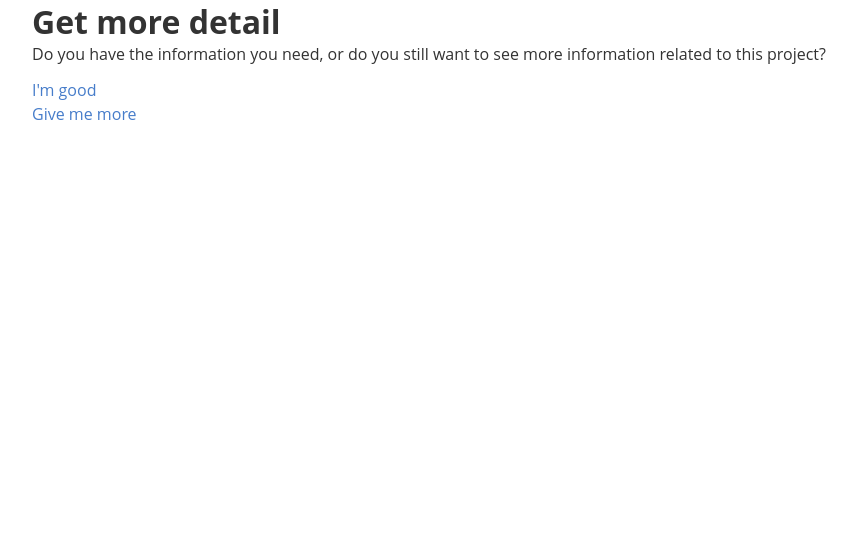
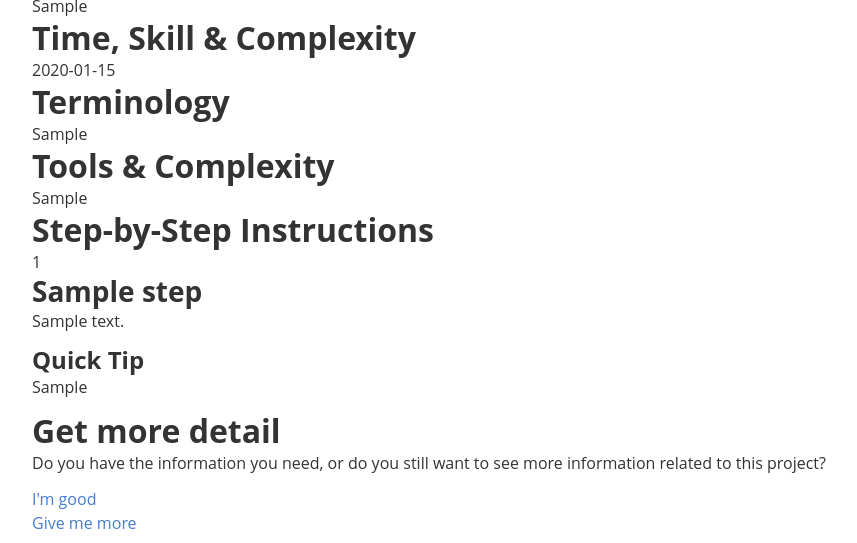
Before and after one commit to draperdan/diy-trainer, a Django app: a page that uses diytrainer/templates/projects/detaillevel_detail.html in a window 1280 px wide. Shown: the part 534-1077 px from the top of the page, without its empty margins (23-880 px from the left). Before the commit the page ends 654 px from the top, so only its background shows below. Run offline with Django 3.2, Linux system fonts and the light colour scheme; tables that the repository leaves empty hold one stand-in row (values such as "Sample post"); some libraries are stand-ins or nearby versions.

Commit message:
Add some project icons, finish project html.

```diff
--- a/diytrainer/guides/urls.py
+++ b/diytrainer/guides/urls.py
@@ -17,6 +17,7 @@ urlpatterns = patterns('',
     ),
     url(
         regex=r'^(?P<guide_version>\d+)/feedback/thanks/$',
-        view=TemplateView.as_view(template_name='guides/feedback_submitted.html')
+        view=TemplateView.as_view(template_name='guides/feedback_submitted.html'),
+        name='guide_feedback_thanks'
     )
 )
--- a/diytrainer/projects/views.py
+++ b/diytrainer/projects/views.py
@@ -1,6 +1,5 @@
 from django.views.generic import CreateView, DetailView, TemplateView
 from django.shortcuts import get_object_or_404
-from django.http import HttpResponseRedirect
 
 from braces.views import SelectRelatedMixin
 
--- a/diytrainer/templates/projects/detaillevel_detail.html
+++ b/diytrainer/templates/projects/detaillevel_detail.html
@@ -5,7 +5,6 @@
 {% block view %}detaillevel{% endblock view %}
 
 {% block content %}
-{{ detaillevel.get_level_display }}
 <header>
     <hgroup>
         <h1>DIY Trainer</h1>
@@ -28,15 +27,38 @@
 </div>
 
 <div class="project_overview">
-    {{ project.description_html|safe }}
+    <h2 class="section_heading">Project Overview</h2>
+    {{ detaillevel.project_overview_html|safe }}
 </div>
 
 <section id="detaillevel_content">
+<h2 class="section_heading">Time, Skill &amp; Complexity</h2>
 {{ detaillevel.time_skill_and_complexity_html|safe }}
 
+{% if detaillevel.terminology %}
+<h2 class="section_heading">Terminology</h2>
 {{ detaillevel.terminology_html|safe }}
+{% endif %}
 
+<h2 class="section_heading">Tools &amp; Complexity</h2>
 {{ detaillevel.tools_and_materials_html|safe }}
+
+<h2 class="section_heading">Step-by-Step Instructions</h2>
+<ol class="step_list">
+{% for step in detaillevel.step_set.all %}
+    <li class="step">
+        <span class="step_rank">{{ step.rank }}</span>
+        <h3 class="step_title">{{ step.title }}</h3>
+        <p>{{ step.body }}</p>
+        {% if step.quick_tip %}
+        <div class="quicktip">
+            <h4>Quick Tip</h4>
+            <p>{{ step.quick_tip }}</p>
+        </div>
+        {% endif %}
+    </li>
+{% endfor %}
+</ul>
 
 {% endblock content %}
 
```
Also changed, not shown: diytrainer/static/images/get_more_detail_bg.png (added), diytrainer/static/images/project_overview_icon.png (added), diytrainer/static/images/steps_icon.png (added), diytrainer/static/images/time_skill_complexity_icon.png (added), diytrainer/static/images/tools_materials_icon.png (added).
